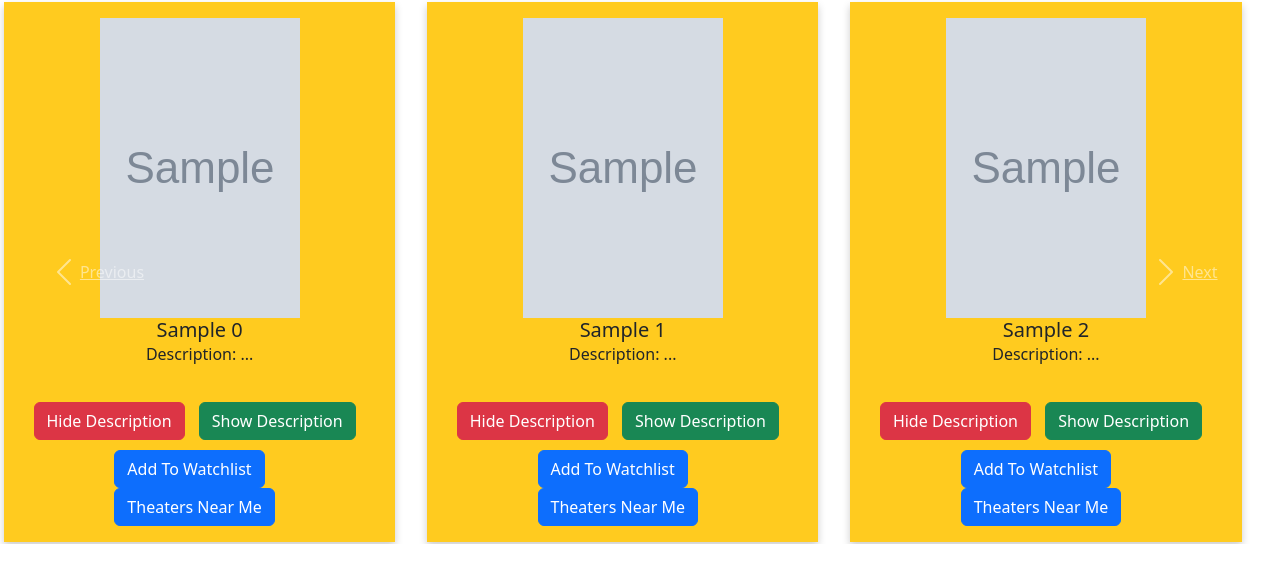
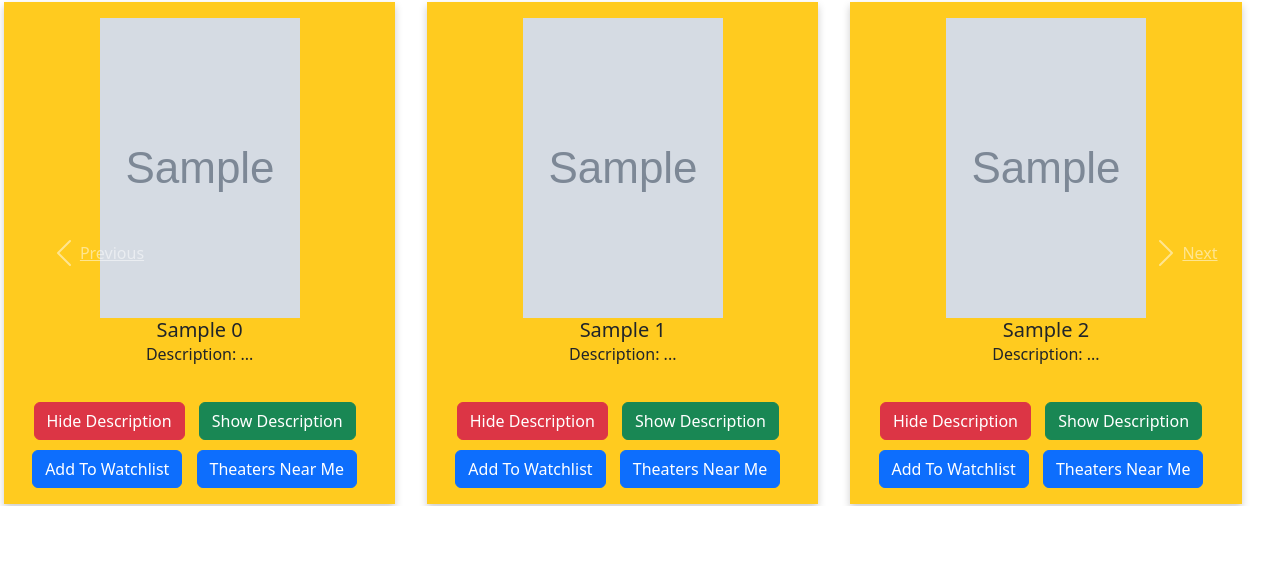
Before and after one commit to Coby-Do/Movie-Web-Application, a Django app: template theatrelob/home/templates/home/index.html in a window 1280 px wide. Shown: the part 56-639 px from the top of the page. Run offline with Django 4.2, Linux system fonts and the light colour scheme; a user stored in the database is signed in; tables that the repository leaves empty hold one stand-in row (values such as "Sample post"); the template is opened without the code that fills it: most values are stand-ins (such as "Sample title", 1, 10 or a date in 2020); grey boxes marked "Sample" are stand-in pictures; some libraries are stand-ins or nearby versions.

Commit message:
Little changes

```diff
--- a/theatrelob/home/templates/home/index.html
+++ b/theatrelob/home/templates/home/index.html
@@ -95,16 +95,16 @@
 
               <div>
                 {% if user.is_authenticated %}
-                  <form method="post" action="{% url 'add_to_watchlist' %}">
+                <form method="post" action="{% url 'add_to_watchlist' %}" style="display: inline-block;">
                     {% csrf_token %}
                     <input type="hidden" name="movie_id" value="{{ movies.0.0.tmdb_id }}">
                     <input class="btn btn-primary nav-button" type="submit" value="Add To Watchlist">
                 </form>
                 {% else %}
-                  <button class="btn btn-primary nav-button" onclick="window.location.href='{% url 'login' %}?next={{ request.path }}'">Add to Watchlist</button>
+                <button class="btn btn-primary nav-button" onclick="window.location.href='{% url 'login' %}?next={{ request.path }}'" style="display: inline-block;">Add to Watchlist</button>
                 {% endif %}
                 <!-- Button to Display Nearby Theaters Showing This Movie -->
-                  <button class="btn btn-primary nav-button" onclick="theaterRedirect('{{ movies.0.0.title }}')">Theaters Near Me</button>
+                <button class="btn btn-primary nav-button" onclick="theaterRedirect('{{ movies.0.0.title }}')" style="display: inline-block;">Theaters Near Me</button>
               </div>
 
               <script>
@@ -142,17 +142,18 @@
 
               <div>
                 {% if user.is_authenticated %}
-                  <form method="post" action="{% url 'add_to_watchlist' %}">
+                <form method="post" action="{% url 'add_to_watchlist' %}" style="display: inline-block;">
                     {% csrf_token %}
                     <input type="hidden" name="movie_id" value="{{ movies.0.1.tmdb_id }}">
                     <input class="btn btn-primary nav-button" type="submit" value="Add To Watchlist">
                 </form>
                 {% else %}
-                  <button class="btn btn-primary nav-button" onclick="window.location.href='{% url 'login' %}?next={{ request.path }}'">Add to Watchlist</button>
+                <button class="btn btn-primary nav-button" onclick="window.location.href='{% url 'login' %}?next={{ request.path }}'" style="display: inline-block;">Add to Watchlist</button>
                 {% endif %}
                 <!-- Button to Display Nearby Theaters Showing This Movie -->
-                  <button class="btn btn-primary nav-button" onclick="theaterRedirect('{{ movies.0.1.title }}')">Theaters Near Me</button>
+                <button class="btn btn-primary nav-button" onclick="theaterRedirect('{{ movies.0.1.title }}')" style="display: inline-block;">Theaters Near Me</button>
               </div>
+
 
               <script>
                   function hideElement(movieId) {
@@ -189,16 +190,16 @@
 
               <div>
                 {% if user.is_authenticated %}
-                  <form method="post" action="{% url 'add_to_watchlist' %}">
+                <form method="post" action="{% url 'add_to_watchlist' %}" style="display: inline-block;">
                     {% csrf_token %}
                     <input type="hidden" name="movie_id" value="{{ movies.0.2.tmdb_id }}">
                     <input class="btn btn-primary nav-button" type="submit" value="Add To Watchlist">
                 </form>
                 {% else %}
-                  <button class="btn btn-primary nav-button" onclick="window.location.href='{% url 'login' %}?next={{ request.path }}'">Add to Watchlist</button>
+                <button class="btn btn-primary nav-button" onclick="window.location.href='{% url 'login' %}?next={{ request.path }}'" style="display: inline-block;">Add to Watchlist</button>
                 {% endif %}
                 <!-- Button to Display Nearby Theaters Showing This Movie -->
-                  <button class="btn btn-primary nav-button" onclick="theaterRedirect('{{ movies.0.2.title }}')">Theaters Near Me</button>
+                <button class="btn btn-primary nav-button" onclick="theaterRedirect('{{ movies.0.2.title }}')" style="display: inline-block;">Theaters Near Me</button>
             </div>
 
               <script>
```
Lines whose indentation alone changed are shown as unchanged.
